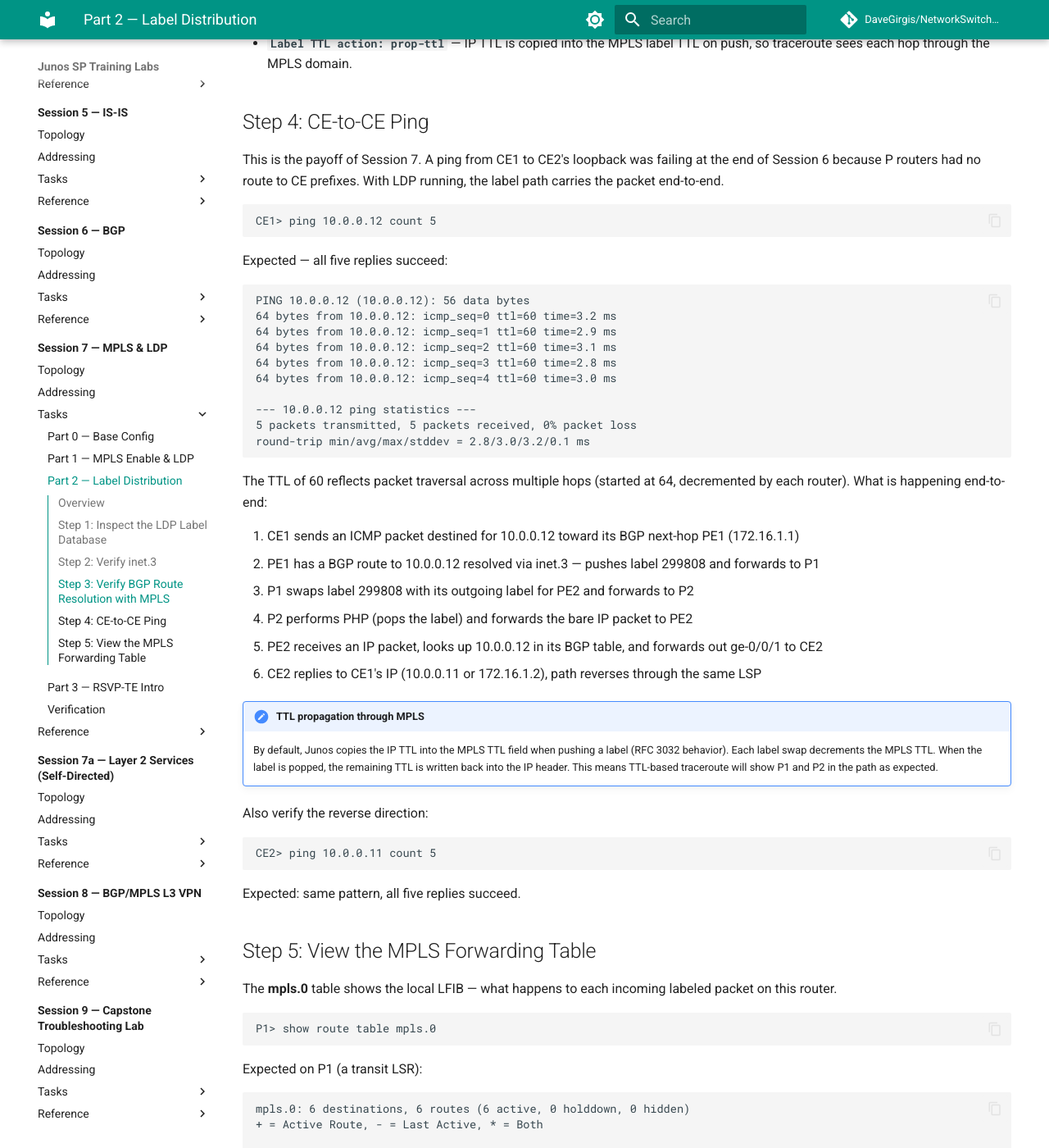
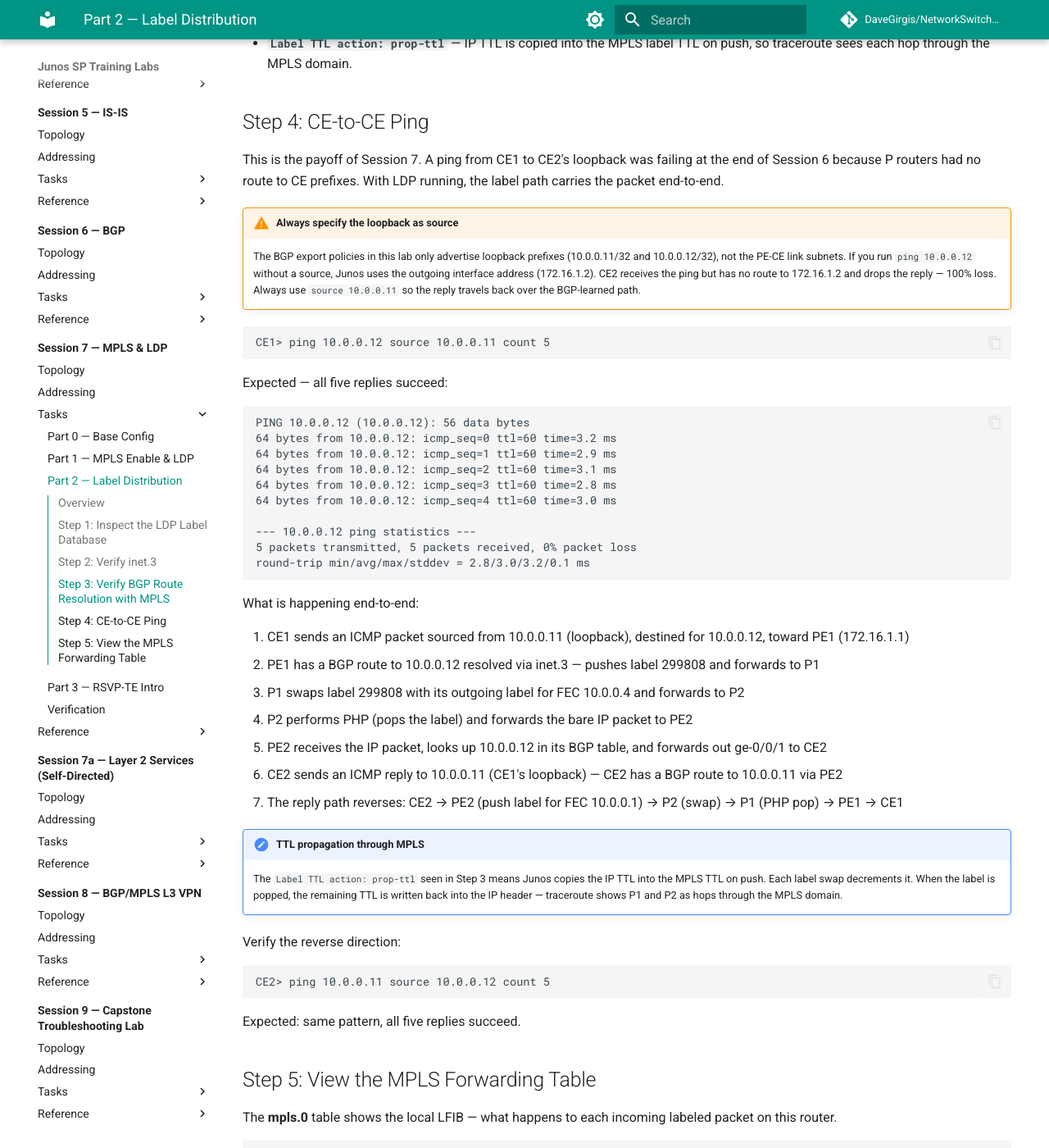
Before and after one commit to DaveGirgis/NetworkSwitchLab-JUNOS, an MkDocs documentation site: the page built from docs/session7/tasks/part2.md, in a window 1280 px wide and 1400 px high, scrolled down 2899 px. Shown: the whole window at 82% size. Built offline with MkDocs 1.6.1 and Material for MkDocs 9.7.7, drawn with Linux system fonts in a browser that asks for light colours; comment, search, counter and statistics services are not loaded.

Commit message:
Fix Session 7: require source loopback for CE-to-CE ping
Without source 10.0.0.11, Junos uses the outgoing interface IP (172.16.1.2)
as source. CE2 has no route to 172.16.1.2 (only loopbacks were advertised
into BGP) and drops the reply -- 100% loss. Add warning admonition in Part 2,
fix ping commands in Part 2 and verify.md, add new troubleshooting entry.

Co-Authored-By: Claude Sonnet 4.6 <noreply@anthropic.com>

````diff
--- a/docs/session7/tasks/part2.md
+++ b/docs/session7/tasks/part2.md
@@ -123,8 +123,11 @@ The critical lines are `Label operation: Push 299808` and `State: <Active Int Ex
 
 This is the payoff of Session 7. A ping from CE1 to CE2's loopback was failing at the end of Session 6 because P routers had no route to CE prefixes. With LDP running, the label path carries the packet end-to-end.
 
+!!! warning "Always specify the loopback as source"
+    The BGP export policies in this lab only advertise loopback prefixes (10.0.0.11/32 and 10.0.0.12/32), not the PE-CE link subnets. If you run `ping 10.0.0.12` without a source, Junos uses the outgoing interface address (172.16.1.2). CE2 receives the ping but has no route to 172.16.1.2 and drops the reply — 100% loss. Always use `source 10.0.0.11` so the reply travels back over the BGP-learned path.
+
 ```junos
-CE1> ping 10.0.0.12 count 5
+CE1> ping 10.0.0.12 source 10.0.0.11 count 5
 ```
 
 Expected — all five replies succeed:
@@ -142,22 +145,23 @@ PING 10.0.0.12 (10.0.0.12): 56 data bytes
 round-trip min/avg/max/stddev = 2.8/3.0/3.2/0.1 ms
 ```
 
-The TTL of 60 reflects packet traversal across multiple hops (started at 64, decremented by each router). What is happening end-to-end:
+What is happening end-to-end:
 
-1. CE1 sends an ICMP packet destined for 10.0.0.12 toward its BGP next-hop PE1 (172.16.1.1)
+1. CE1 sends an ICMP packet sourced from 10.0.0.11 (loopback), destined for 10.0.0.12, toward PE1 (172.16.1.1)
 2. PE1 has a BGP route to 10.0.0.12 resolved via inet.3 — pushes label 299808 and forwards to P1
-3. P1 swaps label 299808 with its outgoing label for PE2 and forwards to P2
+3. P1 swaps label 299808 with its outgoing label for FEC 10.0.0.4 and forwards to P2
 4. P2 performs PHP (pops the label) and forwards the bare IP packet to PE2
-5. PE2 receives an IP packet, looks up 10.0.0.12 in its BGP table, and forwards out ge-0/0/1 to CE2
-6. CE2 replies to CE1's IP (10.0.0.11 or 172.16.1.2), path reverses through the same LSP
+5. PE2 receives the IP packet, looks up 10.0.0.12 in its BGP table, and forwards out ge-0/0/1 to CE2
+6. CE2 sends an ICMP reply to 10.0.0.11 (CE1's loopback) — CE2 has a BGP route to 10.0.0.11 via PE2
+7. The reply path reverses: CE2 → PE2 (push label for FEC 10.0.0.1) → P2 (swap) → P1 (PHP pop) → PE1 → CE1
 
 !!! note "TTL propagation through MPLS"
-    By default, Junos copies the IP TTL into the MPLS TTL field when pushing a label (RFC 3032 behavior). Each label swap decrements the MPLS TTL. When the label is popped, the remaining TTL is written back into the IP header. This means TTL-based traceroute will show P1 and P2 in the path as expected.
+    The `Label TTL action: prop-ttl` seen in Step 3 means Junos copies the IP TTL into the MPLS TTL on push. Each label swap decrements it. When the label is popped, the remaining TTL is written back into the IP header — traceroute shows P1 and P2 as hops through the MPLS domain.
 
-Also verify the reverse direction:
+Verify the reverse direction:
 
 ```junos
-CE2> ping 10.0.0.11 count 5
+CE2> ping 10.0.0.11 source 10.0.0.12 count 5
 ```
 
 Expected: same pattern, all five replies succeed.
````
Also changed, not shown: docs/session7/reference/troubleshooting.md (+20 -0 lines), docs/session7/tasks/verify.md (+2 -2 lines).
